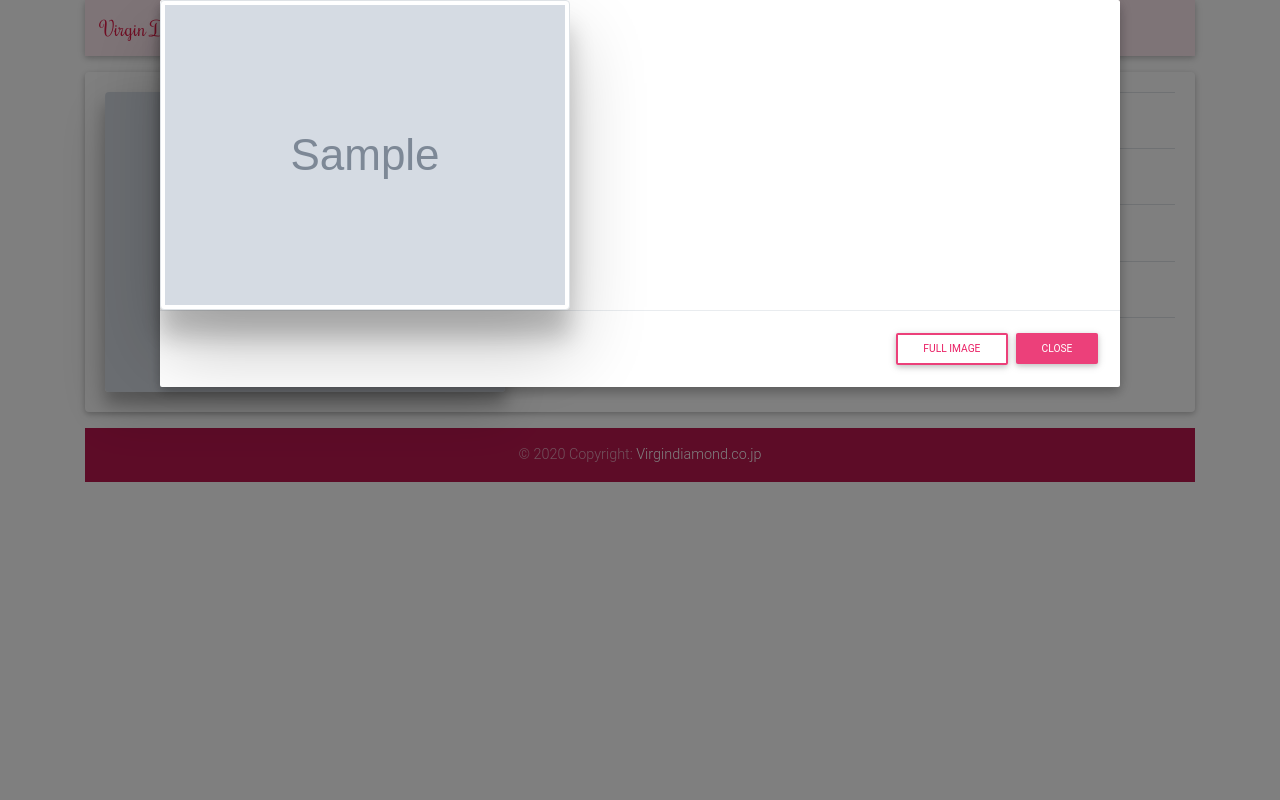
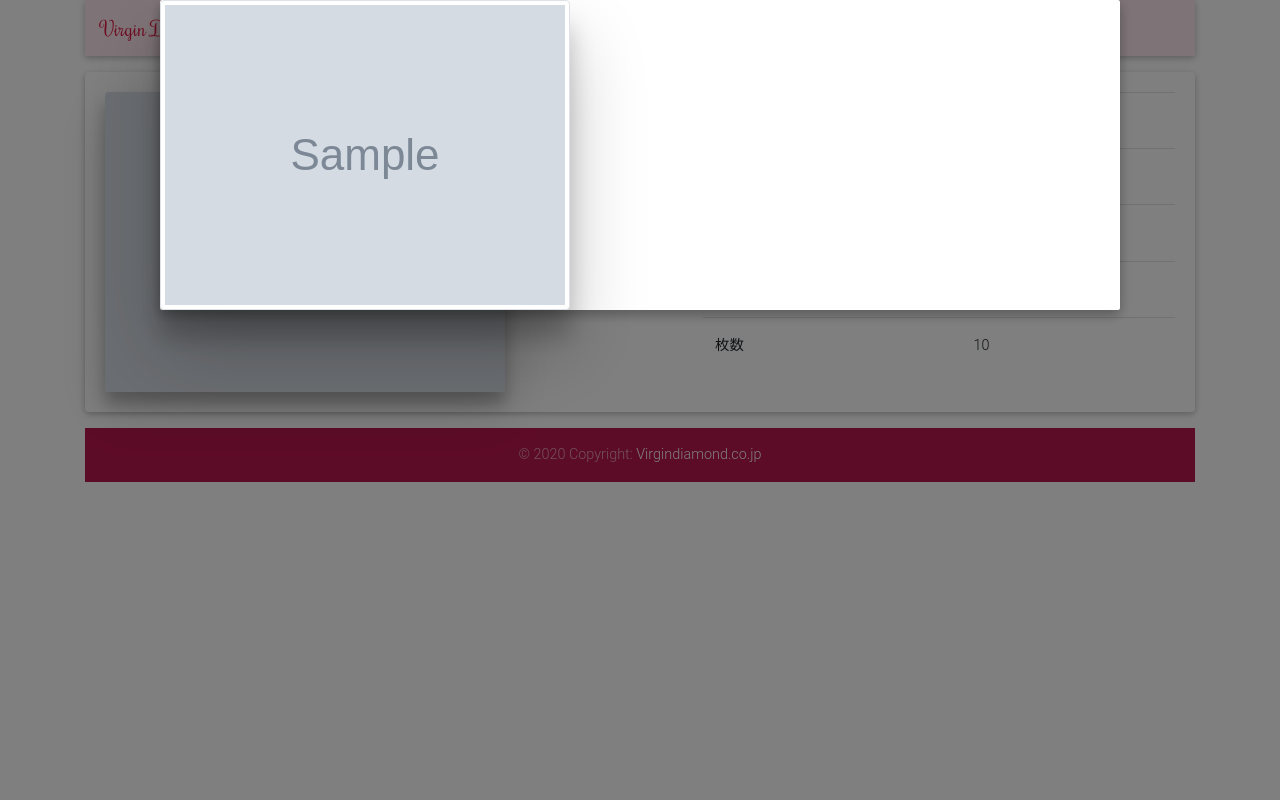
Before and after one commit to andimeon/virgindiamond-sale, a Django app: page /product/1 in a window 1280 px wide, after a click that opens the changed part. Run offline with Django 3.2, Linux system fonts and the light colour scheme; tables that the repository leaves empty hold one stand-in row (values such as "Sample post"); grey boxes marked "Sample" are stand-in pictures; parts of the project's set-up code (start-up, migrations or seed data) failed here and were passed over; some libraries are stand-ins or nearby versions.

Commit message:
removed unused buttons

```diff
--- a/jewelry/templates/base.html
+++ b/jewelry/templates/base.html
@@ -5,18 +5,19 @@
   <head>
     <meta charset="utf-8">
     <title>{% block title %}Virgin Diamond{% endblock %}</title>
-    <link rel="icon" href="{% static 'favicon.ico' %}">
-    <link rel="icon" href="{% static 'diamond-48-168907.png' %}" type="image/png" size="48x48">
-    <link rel="icon" href="{% static 'diamond-64-168907.png' %}" type="image/png" size="64x64">
-    <link rel="icon" href="{% static 'diamond-120-168907.png' %}" type="image/png" size="120x120">
-    <link rel="icon" href="{% static 'diamond-144-168907.png' %}" type="image/png" size="144x144">
-    <link rel="icon" href="{% static 'diamond-152-168907.png' %}" type="image/png" size="152x152">
+    <link rel="icon" href="{% static 'img/favicon/favicon.ico' %}">
+    <link rel="icon" href="{% static 'img/favicon/diamond-48-168907.png' %}" type="image/png" size="48x48">
+    <link rel="icon" href="{% static 'img/favicon/diamond-64-168907.png' %}" type="image/png" size="64x64">
+    <link rel="icon" href="{% static 'img/favicon/diamond-120-168907.png' %}" type="image/png" size="120x120">
+    <link rel="icon" href="{% static 'img/favicon/diamond-144-168907.png' %}" type="image/png" size="144x144">
+    <link rel="icon" href="{% static 'img/favicon/diamond-152-168907.png' %}" type="image/png" size="152x152">
     <link rel="stylesheet" href="https://maxcdn.bootstrapcdn.com/font-awesome/4.7.0/css/font-awesome.min.css">
     <link href="https://fonts.googleapis.com/css2?family=Rochester&display=swap" rel="stylesheet">
     <meta name="viewport" content="width=device-width, initial-scale=1, shrink-to-fit=no">
     <link rel="stylesheet" href="{% static 'css/bootstrap.min.css' %}">
     <link rel="stylesheet" href="{% static 'css/app.css' %}">
     <link rel="stylesheet" href="{% static 'css/mdb.min.css' %}">
+    <link rel="stylesheet" href="{% static 'css/font-awesome.min.css' %}">
   <!-- Add -->
 
   </head>
--- a/jewelry/templates/index.html
+++ b/jewelry/templates/index.html
@@ -2,9 +2,9 @@
 
 {% block content %}
   {% for types in types_row %}
-    <div class="row mt-4 mb-4">
+    <div class="row">
       {% for type in types %}
-        <div class="col">
+        <div class="col" style="margin: 1em;">
           <div class="card mx-auto h-100 text-center" style="width: 18rem;">
             <div class="view overlay">
               <img class="card-img-top" src="{{ type.cover_url }}" alt="{{ type.title }}">
--- a/jewelry/templates/product.html
+++ b/jewelry/templates/product.html
@@ -24,12 +24,9 @@
             <div class="modal-body mb-0 p-0">
               <img class="img-thumbnail z-depth-5 rounded" src="{{ product.image.url }}"
                    alt="{{ product.type.title }}">
-            </div>
-            <div class="modal-footer">
-              <button type="button" class="btn btn-outline-pink btn-sm">
-                <a class="pink-text" href="{% url 'image' product.product_num %}">Full image</a>
+              <button type="button" id="custom-button">
+                <a style="color: white;" href="{% url 'image' product.product_num %}"><i class="fa fa-expand" aria-hidden="true"></i></a>
               </button>
-              <button type="button" class="btn btn-pink btn-sm" data-dismiss="modal">Close</button>
             </div>
           </div>
         </div>
```
Also changed, not shown: jewelry/templates/image.html (+15 -2 lines).
